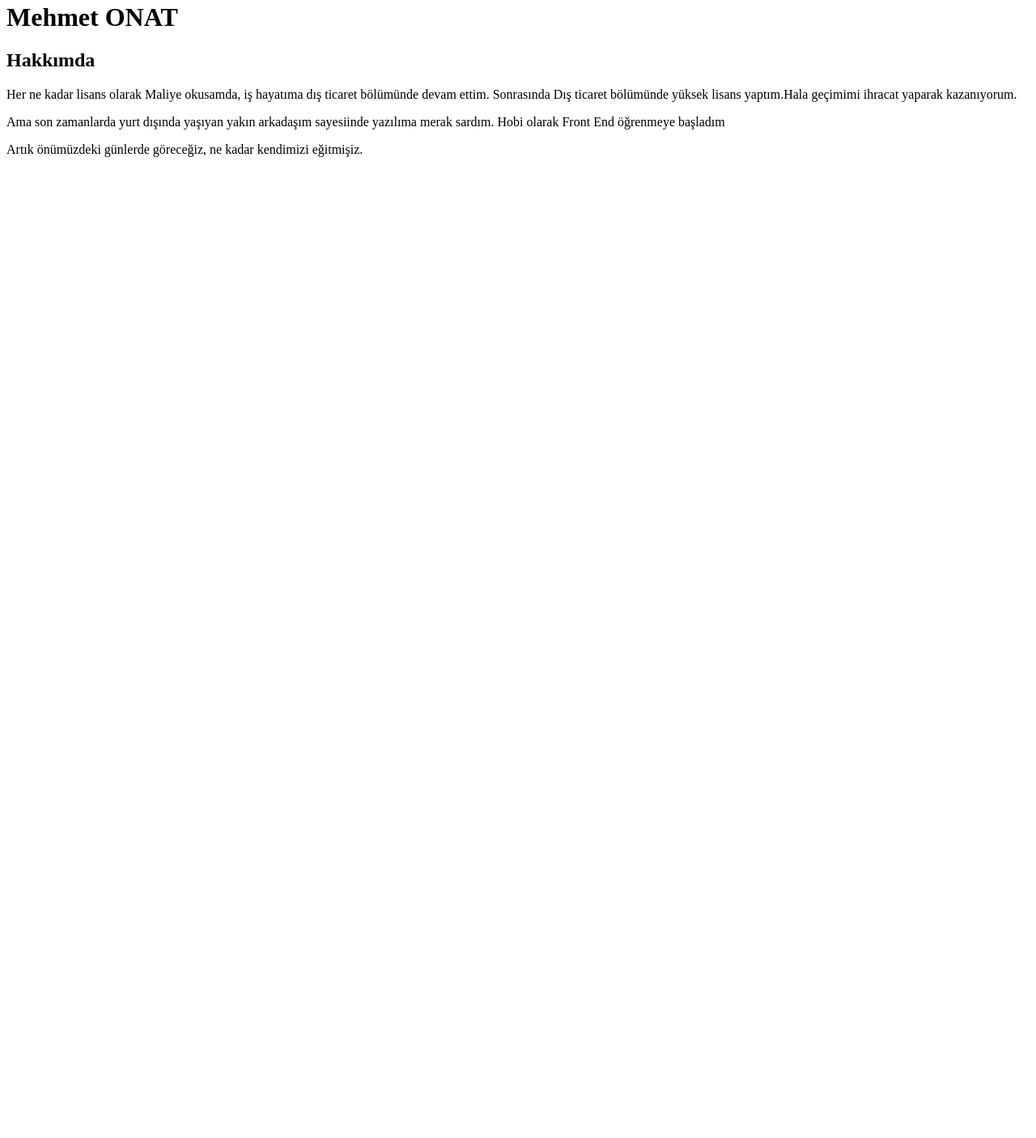
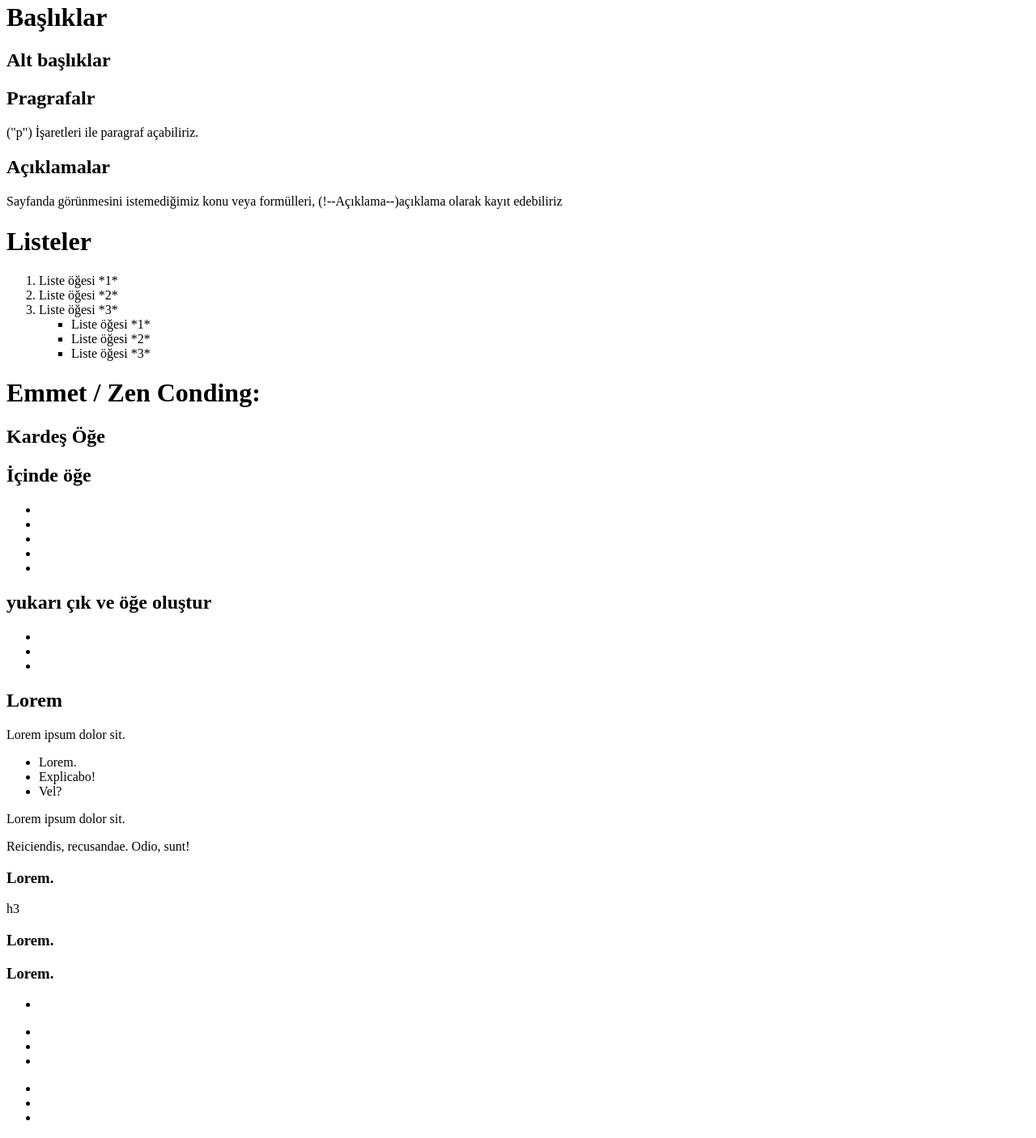
Before and after one commit to MehmetOnat35/HTML-Ders-Notlar-, a plain HTML site: page index.html in a window 1280 px wide. Shown: the part 5-1411 px from the top of the page at 81% size. Before the commit the page ends 800 px from the top, so only its background shows below. Drawn offline with Linux system fonts and the light colour scheme.

Commit message:
HTML Ödev 1

```diff
--- a/index.html
+++ b/index.html
@@ -1,8 +1,103 @@
-<h1>Mehmet ONAT</h1>
-<h2>Hakkımda</h2>
-<p>Her ne kadar lisans olarak Maliye okusamda, iş hayatıma dış ticaret bölümünde devam ettim. Sonrasında Dış ticaret bölümünde yüksek lisans yaptım.Hala geçimimi ihracat yaparak kazanıyorum.
-</p>
-<!-- Aramızda kalsın son bir kaç aydır ihracat işleri iyi gitmiyor, dolayısı ile geçimimi içi piyasadan karşılamaya çalışıyorum-->
-<p>Ama son zamanlarda yurt dışında yaşıyan yakın arkadaşım sayesiinde yazılıma merak sardım. Hobi olarak Front End öğrenmeye başladım</p>
-<!-- ama tabiki bu günün hobileri yarının işleri, ticaretleri olabilir, keza bu işlerde çok gelecek var bence. Bakarsın ilerde manyak bir yazılımcı olurum.-->
-<p>Artık önümüzdeki günlerde göreceğiz, ne kadar kendimizi eğitmişiz.</p>
+<h1>Başlıklar</h1>
+<h2>Alt başlıklar</h2>
+<h2>Pragrafalr</h2>
+<p> ("p") İşaretleri ile paragraf açabiliriz.</p>
+<h2>Açıklamalar</h2>
+<p>Sayfanda görünmesini istemediğimiz konu veya formülleri, (!--Açıklama--)açıklama olarak kayıt edebiliriz</p>
+<!-- Açıklama yazmaya alışmak lazım.-->
+
+<h1>Listeler</h1>
+<!--
+    Sıralı listeler ->1,2,3, ordered list ? -> ol
+    Sıralı olmayan listeler ->*,*,*, unordered list ? ->ul
+    List item -> li
+-->
+<ol>
+    <li>Liste öğesi *1*</li>
+    <li>Liste öğesi *2*</li>
+    <li>Liste öğesi *3*</li>
+        <ul style="list-style-type:square">
+            <li>Liste öğesi *1*</li>
+            <li>Liste öğesi *2*</li>
+            <li>Liste öğesi *3*</li>
+        </ul>
+    </li>
+</ol>
+
+<h1>Emmet / Zen Conding:</h1>
+<!-- Etiket isimlerini direkt verebiliyoruz.
+    + kardeş element
+    < içinde öğe oluşur
+    ^ yukarı çık ve öğe oluştur.
+    *çarp -> p*3
+    lorem ???
+    . -> class
+    # -> id
+-->
+<h2>Kardeş Öğe</h2>
+<!--h1+p*2+h2+p*3-->
+    <h1></h1>
+    <p></p>
+    <p></p>
+    <h2></h2>
+    <p></p>
+    <p></p>
+    <p></p>
+<h2>İçinde öğe</h2>
+<!--ul>li*5 gibi-->
+<ul>
+    <li></li>
+    <li></li>
+    <li></li>
+    <li></li>
+    <li></li>
+</ul>
+<h2>yukarı çık ve öğe oluştur</h2>
+<!--ul>li*3^p-->
+<ul>
+    <li></li>
+    <li></li>
+    <li></li>
+</ul>
+<p></p>
+<h2>Lorem</h2>
+<!-- Lorem ( Anlamsız yazılar)-->
+<p>Lorem ipsum dolor sit.</p>
+<!--ul>li*3>lorem1^^p*2>lorem4^h3>lorem1-->
+<ul>
+    <li>Lorem.</li>
+    <li>Explicabo!</li>
+    <li>Vel?</li>
+</ul>
+<p>Lorem ipsum dolor sit.</p>
+<p>Reiciendis, recusandae. Odio, sunt!</p>
+<h3>Lorem.</h3>
+
+<!--h3.deneme-->
+<h3 class="deneme"></h3>
+<!--h3 .deneme-->
+h3 <div class="deneme"></div>
+
+<!-- h3#idolussun>lorem1-->
+<h3 id="idolussun">Lorem.</h3>
+<!--h3.deneme#idolussun>lorem1-->
+<h3 class="deneme" id="idolussun">Lorem.</h3>
+
+<!--ul>li.tepki-->
+<ul>
+    <li class="tepki"></li>
+</ul>
+
+<!--ul>.tepki*3-->
+<ul>
+    <li class="tepki"></li>
+    <li class="tepki"></li>
+    <li class="tepki"></li>
+</ul>
+
+<!--ul>.text-red*3-->
+<ul>
+    <li class="text-red"></li>
+    <li class="text-red"></li>
+    <li class="text-red"></li>
+</ul>
```
